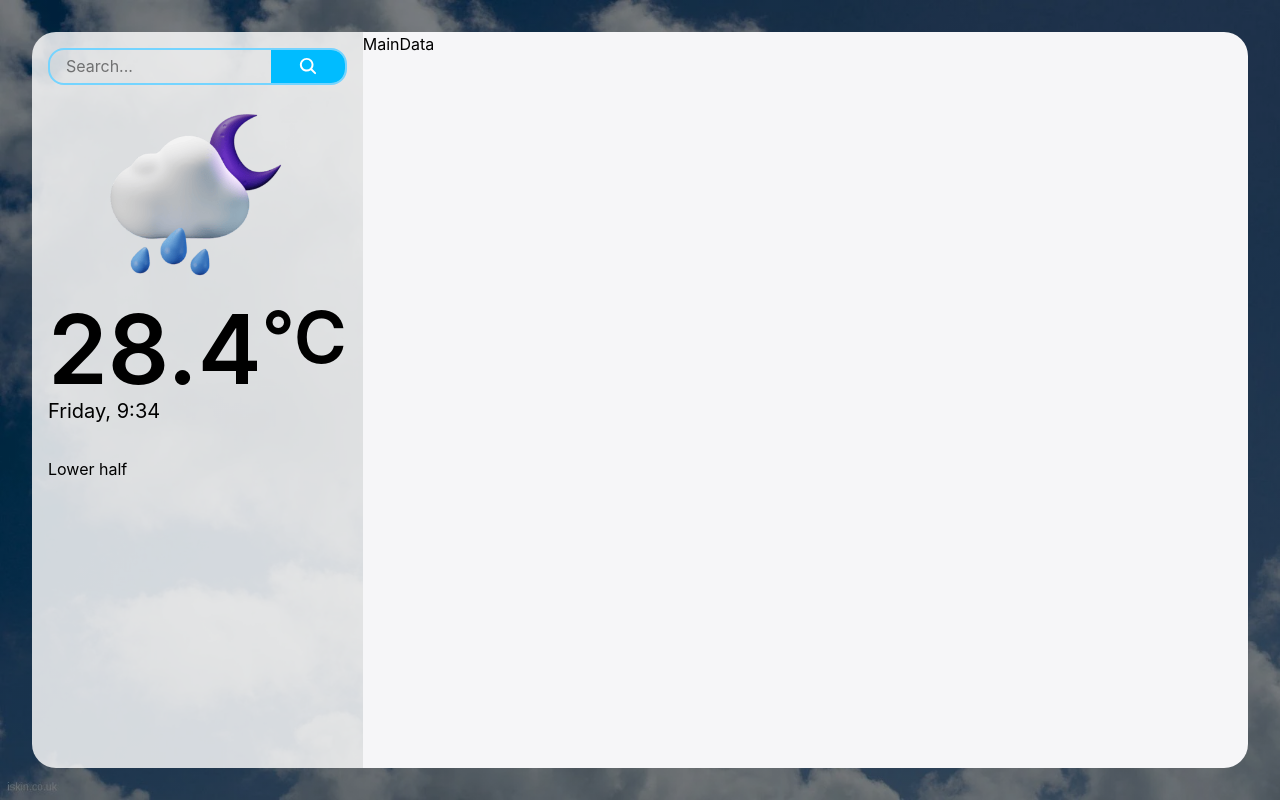
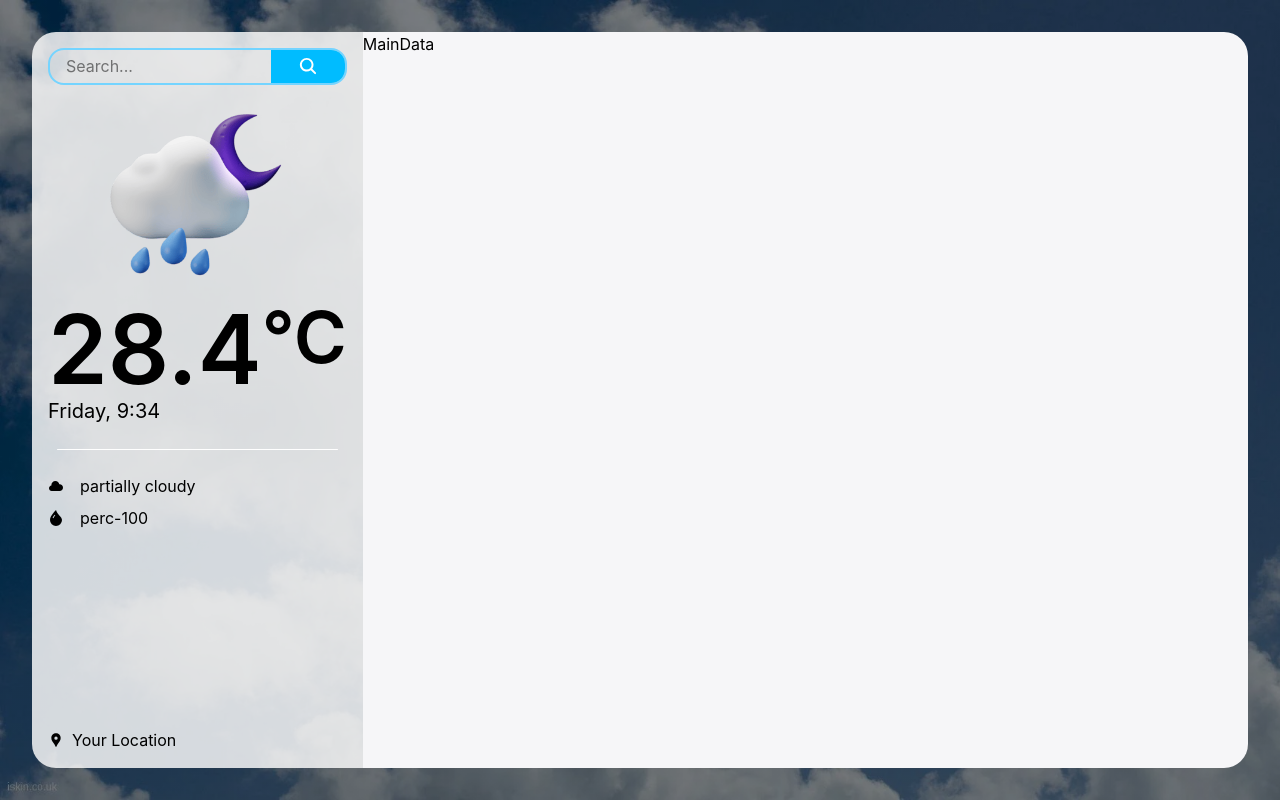
Before and after one commit to Tanish866/Weather_App, a React (Vite) app: page / in a window 1280 px wide. Built offline with nearby package versions, Linux system fonts and the light colour scheme.

Commit message:
feat:Added divider and lower half

```diff
--- a/src/Components/SideBar/Lowerhalf.tsx
+++ b/src/Components/SideBar/Lowerhalf.tsx
@@ -1,7 +1,31 @@
+import { BsDropletFill } from "react-icons/bs";
+import { IoIosCloudy } from "react-icons/io";
+import { MdLocationPin } from "react-icons/md";
+
 function Lowerhalf(){
     return (
-        <div className="h-[50%] w-full p-4">
-            Lower half
+        <div className="h-[50%] w-full p-4 flex flex-col justify-between">
+            <div>
+                <div className="flex items-start gap-4 my-2">
+                    <div className="mt-1">
+                        <IoIosCloudy/>
+                    </div>
+                    <div>partially cloudy</div>
+                </div>
+
+                <div className="flex items-start gap-4 my-2">
+                    <div className="mt-1">
+                        <BsDropletFill/>
+                    </div>
+                    <div>perc-100</div>
+                </div>
+            </div>
+
+            {/* Location pinned to bottom */}
+            <div className="flex items-center text-black gap-2 mt-auto">
+                <MdLocationPin/>
+                <span>Your Location</span>
+            </div>
         </div>
     );
 }
--- a/src/Components/SideBar/SideBar.tsx
+++ b/src/Components/SideBar/SideBar.tsx
@@ -5,6 +5,7 @@ function SideBar(){
     return (
         <div className="basis-3/12 h-full text-black flex justify-center flex-col rounded-tl-3xl rounded-bl-3xl items-center" style={{background: 'rgba(255, 255, 255, 0.815)'}}>
             <Upperhalf/>
+            <div className="h-[1px] bg-white w-[85%] mt-2 rounded-md"></div>
             <Lowerhalf/>
         </div>
     );
```
Also changed, not shown: 1 other file (tests, documents, lock files or other folders).
